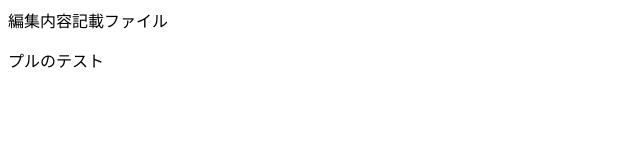
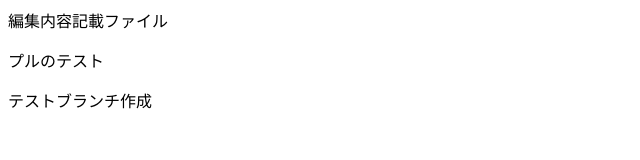
Before and after one commit to sashisu-r/git-test, a plain HTML site: page index.html in a window 1280 px wide. Shown: the whole page, without its empty margins (0-640 px from the left). Drawn offline with Linux system fonts and the light colour scheme.

Commit message:
テストブランチ

```diff
--- a/index.html
+++ b/index.html
@@ -1,2 +1,3 @@
 <p>編集内容記載ファイル</p>
 <p>プルのテスト</p>
+<p>テストブランチ作成</p>
```
